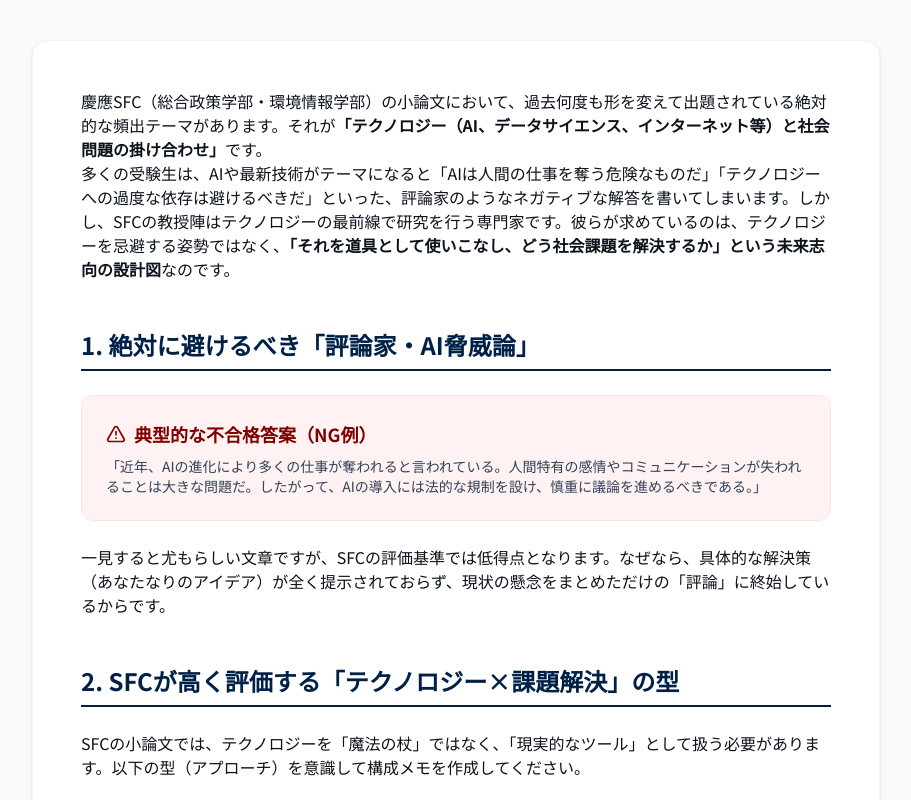
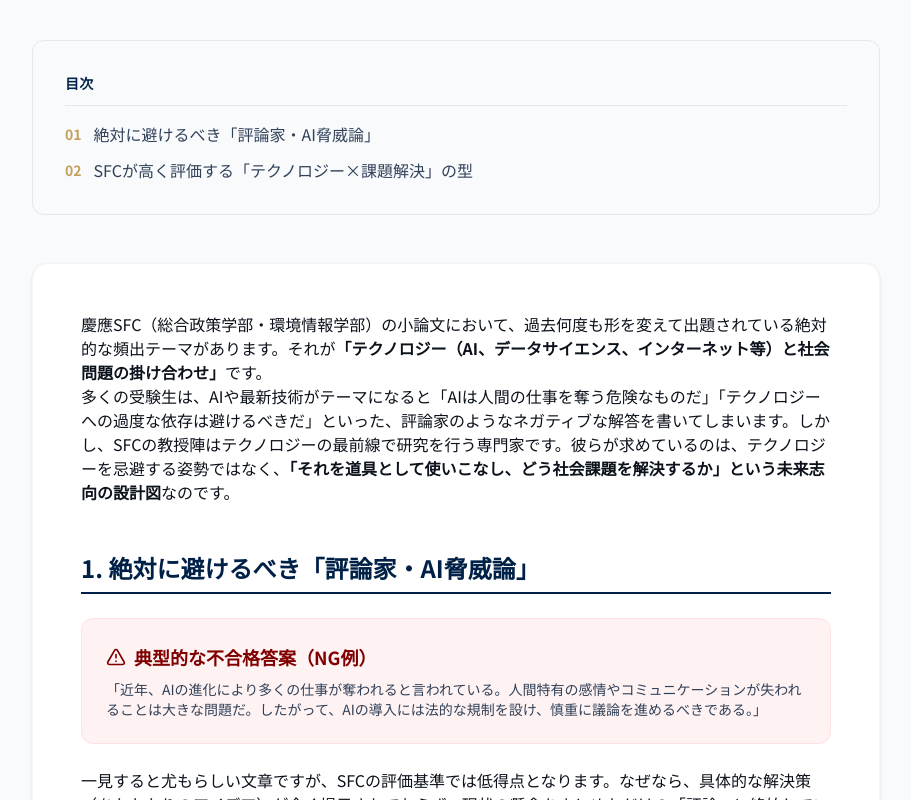
Before and after one commit to sohhhta/v0-sfc-lp, a Next.js app: page /guide/tech-society in a window 1280 px wide. Shown: the part 560-1360 px from the top of the page, without its empty margins (184-1095 px from the left). Built offline with nearby package versions, Linux system fonts and the light colour scheme.

Commit message:
feat: add TableOfContents component to guide pages
Co-authored-by: sohhhta <241413185+sohhhta@users.noreply.github.com>

```diff
--- a/app/guide/data-reading/page.tsx
+++ b/app/guide/data-reading/page.tsx
@@ -1,11 +1,17 @@
 import { Metadata } from "next";
-import { ArticleHeader, ArticleContainer, AuthorBox } from "@/components/article-ui";
+import { ArticleHeader, ArticleContainer, AuthorBox, TableOfContents } from "@/components/article-ui";
 import { Button } from "@/components/ui/button";
 import { ArrowRight, LayoutGrid, Search, TrendingUp } from "lucide-react";
 import Link from "next/link";
 
+const tocItems = [
+  { id: "sec1", label: "現代文の癖を捨てろ。「設問からの逆算」が全て" },
+  { id: "sec2", label: "グラフや表の「変曲点」と「異常値」に社会課題が潜む" },
+  { id: "sec3", label: "複数の資料を「クロス分析」して独自の結論を生む" },
+];
+
 const articleTitle = "【資料読解編】SFC特有の「膨大な資料」から使えるデータを瞬時に見抜くテクニック";
-const articleDescription = "総合政策・環境情報学部で出題される大量のグラフや文章。すべてを読もうとして時間切れになる受験生へ、自分の主張を補強する「エビデンス」だけを素早く抽出する読解法を解説します。";
+const articleDescription = "総合政策・環境情報学部で出題される大量のグラフや文章。すべてを読もうとして時間切れになる受験生へ、自分の主張を補強する「エビデンス」だけを素早く抽出する読解法を解説します";
 
 export const metadata: Metadata = {
   title: `${articleTitle} | 佐藤塾`,
@@ -41,6 +47,8 @@ export default function DataReadingPage() {
           readTime={6}
         />
 
+        <TableOfContents items={tocItems} />
+
         <div className="bg-white rounded-2xl shadow-sm border border-slate-100 p-8 md:p-12 mb-12">
           <div className="prose prose-lg prose-slate max-w-none">
             <p>
@@ -50,7 +58,7 @@ export default function DataReadingPage() {
               SFCの教授陣は、あなたの「現代文的な読解力」を測りたいわけではありません。彼らが求めているのは、社会に散らばるノイズだらけの情報の中から、<strong>自分の仮説を証明するための「エビデンス（証拠）」を素早く抽出し、論理を組み立てる能力</strong>です。本記事では、SFC小論文を攻略するための「逆算型リーディング」とデータの読み解き方を解説します。
             </p>
 
-            <h2 className="text-2xl font-bold text-[#002147] border-b-2 border-[#002147] pb-2 mt-12 mb-6">
+            <h2 className="text-2xl font-bold text-[#002147] border-b-2 border-[#002147] pb-2 mt-12 mb-6" id="sec1">
               1. 現代文の癖を捨てろ。「設問からの逆算」が全て
             </h2>
             <p>
@@ -69,7 +77,7 @@ export default function DataReadingPage() {
               </p>
             </div>
 
-            <h2 className="text-2xl font-bold text-[#002147] border-b-2 border-[#002147] pb-2 mt-12 mb-6">
+            <h2 className="text-2xl font-bold text-[#002147] border-b-2 border-[#002147] pb-2 mt-12 mb-6" id="sec2">
               2. グラフや表の「変曲点」と「異常値」に社会課題が潜む
             </h2>
             <p>
@@ -92,7 +100,7 @@ export default function DataReadingPage() {
               </li>
             </ul>
 
-            <h2 className="text-2xl font-bold text-[#002147] border-b-2 border-[#002147] pb-2 mt-12 mb-6">
+            <h2 className="text-2xl font-bold text-[#002147] border-b-2 border-[#002147] pb-2 mt-12 mb-6" id="sec3">
               3. 複数の資料を「クロス分析」して独自の結論を生む
             </h2>
             <p>
--- a/app/guide/tech-society/page.tsx
+++ b/app/guide/tech-society/page.tsx
@@ -1,8 +1,13 @@
 import { Metadata } from "next";
-import { ArticleHeader, ArticleContainer, AuthorBox } from "@/components/article-ui";
+import { ArticleHeader, ArticleContainer, AuthorBox, TableOfContents } from "@/components/article-ui";
 import { Button } from "@/components/ui/button";
 import { ArrowRight, LayoutGrid, MonitorSmartphone, AlertTriangle, Lightbulb } from "lucide-react";
 import Link from "next/link";
+
+const tocItems = [
+  { id: "sec1", label: "絶対に避けるべき「評論家・AI脅威論」" },
+  { id: "sec2", label: "SFCが高く評価する「テクノロジー×課題解決」の型" },
+];
 
 const articleTitle = "【頻出テーマ編】SFC小論文で狙われる「テクノロジーと社会問題」の攻略法";
 const articleDescription = "AIやデータサイエンスなどのテクノロジーを用いて、現代の社会課題をどう解決するか。SFC小論文で最も頻出するテーマに対し、教授陣が高く評価する「SFC的アプローチ」の型を解説します。";
@@ -41,6 +46,8 @@ export default function TechSocietyPage() {
           readTime={6}
         />
 
+        <TableOfContents items={tocItems} />
+
         <div className="bg-white rounded-2xl shadow-sm border border-slate-100 p-8 md:p-12 mb-12">
           <div className="prose prose-lg prose-slate max-w-none">
             <p>
@@ -50,7 +57,7 @@ export default function TechSocietyPage() {
               多くの受験生は、AIや最新技術がテーマになると「AIは人間の仕事を奪う危険なものだ」「テクノロジーへの過度な依存は避けるべきだ」といった、評論家のようなネガティブな解答を書いてしまいます。しかし、SFCの教授陣はテクノロジーの最前線で研究を行う専門家です。彼らが求めているのは、テクノロジーを忌避する姿勢ではなく、<strong>「それを道具として使いこなし、どう社会課題を解決するか」という未来志向の設計図</strong>なのです。
             </p>
 
-            <h2 className="text-2xl font-bold text-[#002147] border-b-2 border-[#002147] pb-2 mt-12 mb-6">
+            <h2 className="text-2xl font-bold text-[#002147] border-b-2 border-[#002147] pb-2 mt-12 mb-6" id="sec1">
               1. 絶対に避けるべき「評論家・AI脅威論」
             </h2>
             <div className="bg-red-50 p-6 rounded-xl border border-red-100 my-6">
@@ -66,11 +73,11 @@ export default function TechSocietyPage() {
               一見すると尤もらしい文章ですが、SFCの評価基準では低得点となります。なぜなら、具体的な解決策（あなたなりのアイデア）が全く提示されておらず、現状の懸念をまとめただけの「評論」に終始しているからです。
             </p>
 
-            <h2 className="text-2xl font-bold text-[#002147] border-b-2 border-[#002147] pb-2 mt-12 mb-6">
+            <h2 className="text-2xl font-bold text-[#002147] border-b-2 border-[#002147] pb-2 mt-12 mb-6" id="sec2">
               2. SFCが高く評価する「テクノロジー×課題解決」の型
             </h2>
             <p>
-              SFCの小論文では、テクノロジーを「魔法の杖」ではなく、「現実的なツール」として扱う必要があります。以下の型（アプローチ）を意識して構成メモを作成してください。
+              SFCの小論文では、テクノロジーを「魔法の杖」ではなく、「現実的なツール」として扱う必要があります。以下の型（アプローチ）を意��して構成メモを作成してください。
             </p>
 
             <div className="space-y-6 my-8">
--- a/app/guide/time-management/page.tsx
+++ b/app/guide/time-management/page.tsx
@@ -1,8 +1,13 @@
 import { Metadata } from "next";
-import { ArticleHeader, ArticleContainer, AuthorBox } from "@/components/article-ui";
+import { ArticleHeader, ArticleContainer, AuthorBox, TableOfContents } from "@/components/article-ui";
 import { Button } from "@/components/ui/button";
 import { ArrowRight, LayoutGrid, Clock, Pencil, BrainCircuit, AlertTriangle } from "lucide-react";
 import Link from "next/link";
+
+const tocItems = [
+  { id: "sec1", label: "黄金の時間配分：40分・60分・20分" },
+  { id: "sec2", label: "佐藤塾式・圧倒的な時間管理を生む「2つの掟」" },
+];
 
 const articleTitle = "【時間配分編】120分をどう使う？構成メモ作成から執筆までの最適タイムマネジメント";
 const articleDescription = "SFC小論文の120分間で時間が足りなくなる受験生必見。最初40分で合否が決まるPREP法を用いた「構成メモ」の作り方と、焦らず書き切るための具体的なタイムマネジメント術を解説します。";
@@ -41,6 +46,8 @@ export default function TimeManagementPage() {
           readTime={7}
         />
 
+        <TableOfContents items={tocItems} />
+
         <div className="bg-white rounded-2xl shadow-sm border border-slate-100 p-8 md:p-12 mb-12">
           <div className="prose prose-lg prose-slate max-w-none">
             <p>
@@ -53,7 +60,7 @@ export default function TimeManagementPage() {
               小論文の合否は、書き始める前の「構成メモ（設計図）」の緻密さで9割決まります。本記事では、120分を最大限に活用し、ブレることなく書き切るための黄金のタイムマネジメントを解説します。
             </p>
 
-            <h2 className="text-2xl font-bold text-[#002147] border-b-2 border-[#002147] pb-2 mt-12 mb-6">
+            <h2 className="text-2xl font-bold text-[#002147] border-b-2 border-[#002147] pb-2 mt-12 mb-6" id="sec1">
               黄金の時間配分：40分・60分・20分
             </h2>
 
@@ -106,7 +113,7 @@ export default function TimeManagementPage() {
         <div className="bg-white rounded-2xl shadow-sm border border-slate-100 p-8 md:p-12 mb-12">
           <div className="prose prose-lg prose-slate max-w-none">
             {/* --- ここから加筆セクション --- */}
-            <h2 className="text-2xl font-bold text-[#002147] border-b-2 border-[#002147] pb-2 mt-16 mb-6">
+            <h2 className="text-2xl font-bold text-[#002147] border-b-2 border-[#002147] pb-2 mt-16 mb-6" id="sec2">
               佐藤塾式・圧倒的な時間管理を生む「2つの掟」
             </h2>
             <p>
@@ -124,7 +131,7 @@ export default function TimeManagementPage() {
                   SFCの膨大な資料を前にすると、多くの受験生が「全てを満遍なく読まなければ」という罠に陥ります。しかし、私たちの目的は資料の専門家になることではなく、<strong>「設問に応えること」</strong>です。
                 </p>
                 <p className="text-slate-600 text-sm leading-relaxed m-0">
-                  設問の意図を正確に把握していれば、それに沿った資料の読み解きだけを行えば足ります。アンテナに引っかからない箇所は、<strong>時には思い切って読み飛ばしたり、理解度70%で次へ進んでしまっても全く問題ありません。</strong>重要なのは、全ての資料を完璧に理解することではなく、設問に応えるためのエビデンスを見つけ出すことと、何より「時間管理」なのです。
+                  設問の意図を正確に把握していれば、それに沿った資料の読み解きだけを行えば足ります。アンテナに引っかからない箇所は、<strong>時には思い切って読み飛ばしたり、理解度70%で次へ進んでしまっても全く問題ありません。</strong>重要なのは、全ての資料を完璧に理解することではなく、設問に応えるためのエビデンスを見つけ出すことと、何より「時間管理」な��です。
                 </p>
               </div>
 
```
